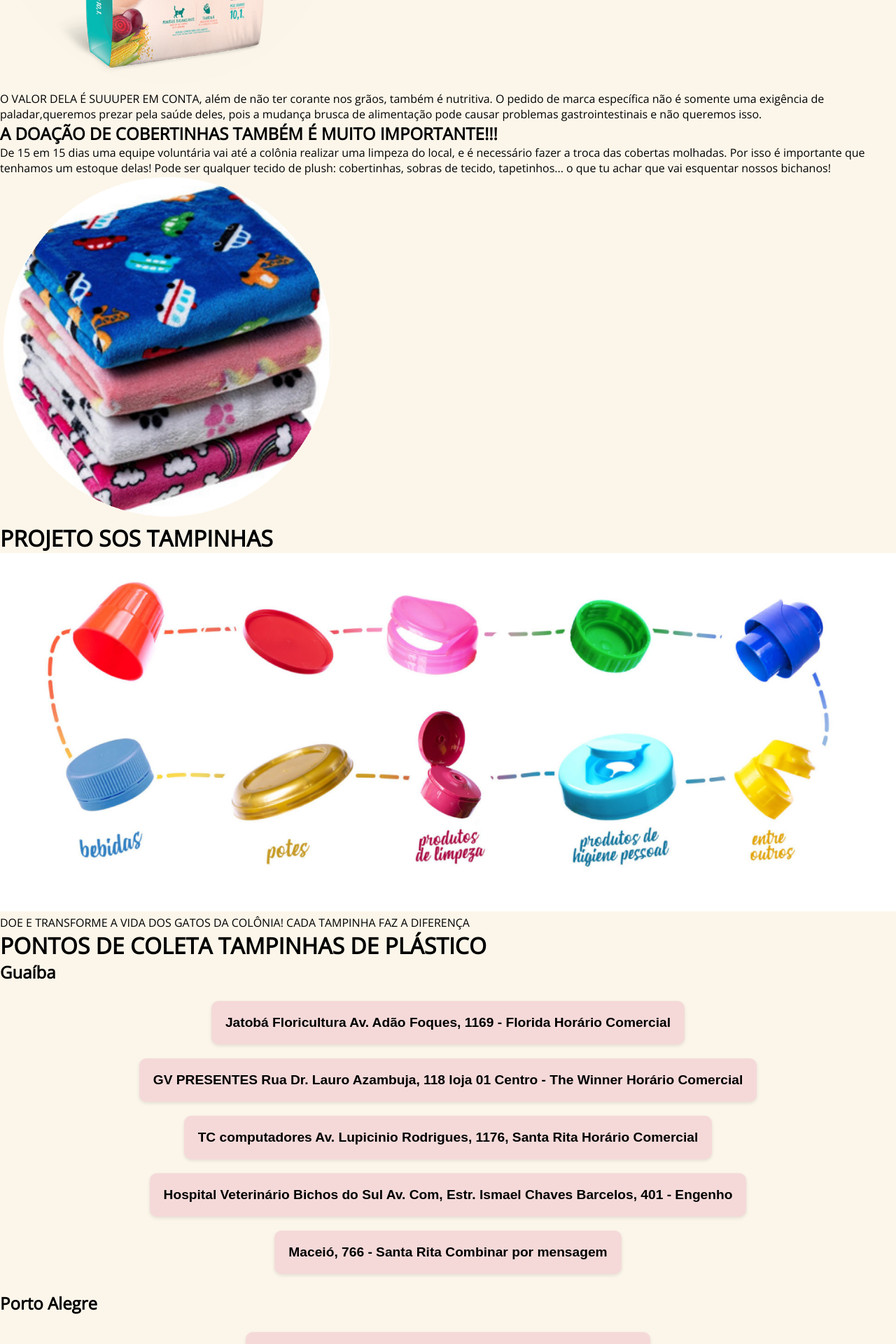
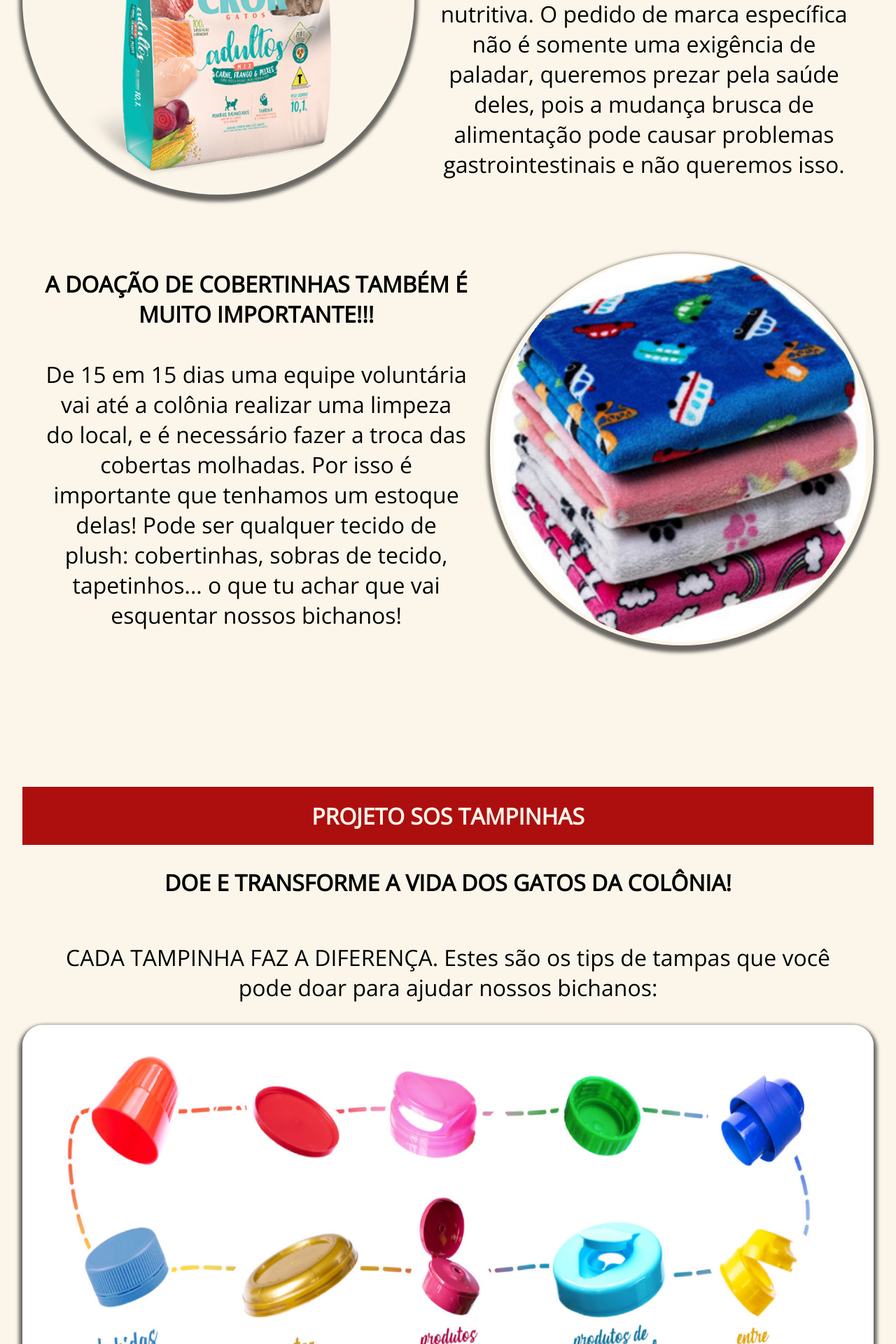
Before and after one commit to GeorgeMBS/projetos-pessoais, a React (Vite) app in the folder sos-gatinhos/: page /Doacoes in a window 1280 px wide. Shown: the part 640-2560 px from the top of the page at 70% size. Built offline with nearby package versions, Linux system fonts and the light colour scheme.

Commit message:
Home e Doações

```diff
--- a/sos-gatinhos/src/components/Doacoes.jsx
+++ b/sos-gatinhos/src/components/Doacoes.jsx
@@ -8,17 +8,16 @@ const Doacoes = () => {
 
       <div className='racao'>
 
-        <h2>
-          ESSA É A MARCA DA RAÇÃO QUE ELES COMEM! Para quem quiser doar ela em si!
-        </h2>
 
         <img
+          className='marca'
           src="/racao.png"
           alt="Ração"
         />
 
-        <p className='texto'>
-          O VALOR DELA É SUUUPER EM CONTA, além de não ter corante nos grãos, também é nutritiva. O pedido de marca específica não é somente uma exigência de paladar,queremos prezar pela saúde deles, pois a mudança brusca de alimentação pode causar problemas gastrointestinais e não queremos isso.
+        <p>
+          <h2 className='sub'>ESSA É A MARCA DA RAÇÃO QUE ELES COMEM!</h2> <br /> Para quem quiser doar ela em si!
+          O valor dela é super em conta, além de não ter corante nos grãos, também é nutritiva. O pedido de marca específica não é somente uma exigência de paladar, queremos prezar pela saúde deles, pois a mudança brusca de alimentação pode causar problemas gastrointestinais e não queremos isso.
         </p>
 
       </div>
@@ -26,15 +25,13 @@ const Doacoes = () => {
 
       <div className='cobertor'>
 
-        <h2>
-          A DOAÇÃO DE COBERTINHAS TAMBÉM É MUITO IMPORTANTE!!!
-        </h2>
-
-        <p className='texto'>
+        <p>
+          <h1 className='sub'>A DOAÇÃO DE COBERTINHAS TAMBÉM É MUITO IMPORTANTE!!!</h1> <br />
           De 15 em 15 dias uma equipe voluntária vai até a colônia realizar uma limpeza do local, e é necessário fazer a troca das cobertas molhadas. Por isso é importante que tenhamos um estoque delas! Pode ser qualquer tecido de plush: cobertinhas, sobras de tecido, tapetinhos... o que tu achar que vai esquentar nossos bichanos!
         </p>
 
         <img
+          className='coberta'
           src="/cobertas.png"
           alt="Cobertas"
         />
@@ -43,18 +40,20 @@ const Doacoes = () => {
 
 
       <div className='tampinhas'>
-        <h1>
-          PROJETO SOS TAMPINHAS
-        </h1>
+
+        <h1>PROJETO SOS TAMPINHAS</h1>
+        <p className='sub'>
+          DOE E TRANSFORME A VIDA DOS GATOS DA COLÔNIA!
+        </p>
+        <p>CADA TAMPINHA FAZ A DIFERENÇA. Estes são os tips de tampas que você pode doar para ajudar nossos bichanos:</p>
 
         <img
+          className='tampas'
           src="/tampinhas.jpg"
           alt="Tampinhas"
         />
 
-        <p className='texto'>
-          DOE E TRANSFORME A VIDA DOS GATOS DA COLÔNIA! CADA TAMPINHA FAZ A DIFERENÇA
-        </p>
+
 
 
 
@@ -62,6 +61,8 @@ const Doacoes = () => {
           PONTOS DE COLETA TAMPINHAS DE PLÁSTICO
         </h1>
 
+        <div className='lista'>
+          <div className='guaiba'>
             <h2>
               Guaíba
             </h2>
@@ -72,32 +73,34 @@ const Doacoes = () => {
               <li>Hospital Veterinário Bichos do Sul Av. Com, Estr. Ismael Chaves Barcelos, 401 - Engenho</li>
               <li> Maceió, 766 - Santa Rita Combinar por mensagem</li>
             </ul>
-
+          </div>
+          <div className='poa'>
             <h2>
               Porto Alegre
             </h2>
-
             <ul>
               <li>Rua Vicente Ferreira Gomes, 40, Sarandi Horário comercial</li>
               <li>Av. Sertorio, 7290 Após horário comercial, combinar por mensagem</li>
               <li>Av Coronel Aparicio Borges, 1123 Ap 106 B, Glória Deixar na portaria para Milene</li>
             </ul>
-
+          </div>
+          <div className='eldorado'>
             <h2>
               Eldorado do Sul
             </h2>
-
             <ul>
               <li>Rua Eurico Gaspar Dutra, 214 Bairro Loteamento Combinar por mensagem</li>
             </ul>
-
+          </div>
+          <div className='canoas'>
             <h2>
               Canoas
             </h2>
-
             <ul>
               <li>SWAG Complex - Estúdio de Dança R. Açucena, 1801 - Estância Velha</li>
             </ul>
+          </div>
+        </div>
 
       </div>
 
--- a/sos-gatinhos/src/components/Home.jsx
+++ b/sos-gatinhos/src/components/Home.jsx
@@ -78,9 +78,9 @@ const Home = () => {
         </ul>
       </div>
 
-      <h2 className='subtitle'><img className='adote' src="src/adote.png" alt="adote" />Mas ainda precisamos achar um lar para muitos dos nossos gatinhos!</h2>
+      <h2 className='subtitle2'><img className='adote' src="src/adote.png" alt="adote" />Mas ainda precisamos achar um lar para muitos dos nossos gatinhos!</h2>
 
-      <p>Entre em contato conosco pelas nossas redes sociais, ou no nosso grupo do <a href="https://chat.whatsapp.com/J80TmFKX84I9M0GFNtQFfm">WhatsApp</a>.</p>
+      <p>Entre em contato conosco pelas nossas redes sociais, ou no nosso grupo do <a className='whats' href="https://chat.whatsapp.com/J80TmFKX84I9M0GFNtQFfm">WhatsApp</a>.</p>
       <p>Toda ajuda é muito bem vinda! Na seção de "Doações" explicamos como você pode ajudar e fazer a diferença!</p>
 
     </div>
--- a/sos-gatinhos/src/components/styles/Doacoes.css
+++ b/sos-gatinhos/src/components/styles/Doacoes.css
@@ -1,41 +1,117 @@
 .containerprincipal {
-  width: 100%;
-  background-color: #FCF6EA;
   display: grid;
   align-items: center;
   justify-content: center;
-  min-height: 100vh;
 }
 
+ .racao {
+  display: flex;
+  align-items: center;
+  justify-content: space-around;
+  padding: 2em;
+  padding-top: 5em;
+ }
+
+ .racao img {
+  width: 35em;
+  height: 35em;
+  border-radius: 500px;
+  box-shadow: 0px 5px 5px 5px rgba(0, 0, 0, 0.582);
+ }
+
+ .racao p{
+  text-align: center;
+  padding: 1em;
+  font-size: xx-large;
+ }
+
+ .sub {
+  font-size: xx-large;
+  font-weight: bolder;
+ }
 
 
-.containerprincipal img {
-  width: 30em;
-  height: auto;
-  max-width: 100%;
+ .cobertor {
+  display: flex;
+  align-items: center;
+  justify-content: space-around;
+  padding: 2em;
+
+ }
+
+ .cobertor img {
+  width: 35em;
+  height: 35em;
+  border-radius: 500px;
+  box-shadow: 0px 5px 5px 5px rgba(0, 0, 0, 0.582);
+ }
+
+ .cobertor p{
+  text-align: center;
+  padding: 1em;
+  font-size: xx-large;
+ }
+
+ .tampinhas {
+  display: grid;
+  align-items: center;
+  justify-content: center;
+  padding: 2em;
+
+ }
+
+
+ .tampinhas img {
+  width: 100%;
+  height: 35em;
+  border-radius: 30px;
+  box-shadow: 0px 5px 5px 5px rgba(0, 0, 0, 0.582);
+ }
+
+ .tampinhas p{
+  text-align: center;
+  padding: 1em;
+  padding-top: 1em;
+  font-size: xx-large;
+ }
+
+ .tampinhas h1 {
+  text-align: center;
+  background-color: #AD0F0F;
+  color: #FCF6EA;
+  padding: 20px;
+
+  margin-top: 4em;
+  display: flex;
+  align-items: center;
+  justify-content: center;
+ }
+
+ .lista {
+  display: flex;
+  gap: 50px;
+  margin-top: 4em;
 }
 
-.tampinhas ul {
-  padding: 15px;
-  display: flex;
-  justify-content: center;
-  align-items: center;
-  flex-wrap: wrap;
+.lista > div {
+  flex: 1;
+  border: 1px solid #ccc;
+  padding: 10px;
 }
 
-.tampinhas li {
-  pointer-events: none;
-  background-color: rgb(245, 217, 217);
-  padding: 10px;
-  border-radius: 10px;
-  box-shadow: 0px 2px 5px rgba(0, 0, 0, 0.1);
-  text-align: center;
-  font-family: Arial, sans-serif;
-  padding: 20px;
-  margin: 10px;
-
+.lista h2 {
+  background-color: #f0f0f0;
+  padding: 5px;
+  margin: 0;
 }
 
-.tampinhas img {
-  width: fit-content;
+.lista ul {
+  list-style-type: none;
+  padding: 0;
+  margin: 10px 0 0 0;
 }
+
+.lista li {
+  margin-bottom: 5px;
+  margin: 10px;
+}
--- a/sos-gatinhos/src/components/styles/Footer.css
+++ b/sos-gatinhos/src/components/styles/Footer.css
@@ -18,8 +18,15 @@
 }
 
 .rodape img {
-  height: 60px;
-  width: 60px;
+  height: 50px;
+  width: 50px;
+  border-radius: 10px;
+}
+
+.rodape img:hover {
+  height: 50px;
+  width: 50px;
+  box-shadow: 0px 5px 5px 5px rgba(0, 0, 0, 0.582);
 }
 
 .rodape .social a {
@@ -38,6 +45,13 @@
   font-size: large;
 }
 
+.dGitHub a:hover {
+  background-color: #FCF6EA;
+  color: #AD0F0F;
+  border-radius: 10px;
+  font-weight: bolder;
+}
+
 .dGitHub p {
   color: rgb(186, 216, 130);
   font-size: large;
--- a/sos-gatinhos/src/components/styles/Home.css
+++ b/sos-gatinhos/src/components/styles/Home.css
@@ -61,23 +61,37 @@
   margin-top: .5em;
   display: flex;
   align-items: center;
-  justify-content: space-around;
+  justify-content: space-evenly;
+}
+
+.subtitle2 {
+  text-align: center;
+  background-color: #AD0F0F;
+  color: #FCF6EA;
+  padding: 20px;
+  margin-top: .5em;
+  display: flex;
+  align-items: center;
+  justify-content: center;
 }
 
 .container-galeria {
-  padding: 10em;
+  padding: 5em;
   display: flex;
   justify-content: center;
   align-items: center;
   flex-wrap: wrap;
+  max-width: 100%;
 }
 
 .galeria {
   pointer-events: none;
   display: grid;
   grid-template-columns: repeat(3, 1fr); /* 3 colunas na grade */
-  gap: 50px; /* Espaçamento entre as imagens */
+  gap: 20px; /* Espaçamento entre as imagens */
   justify-content: center; /* Centraliza horizontalmente as imagens */
+  overflow: hidden;
+
 }
 
 .galeria img {
@@ -89,6 +103,21 @@
 }
 
 .adote {
-  width: 2em;
-  height: 2em;
+  width: 3em;
+  height: 3em;
+  margin-right: 1em;
+
 }
+
+.whats {
+  text-decoration: none;
+  color: darkgreen;
+  font-weight: bolder;
+}
+
+.whats:hover{
+
+  color: rgb(36, 39, 36);
+  background-color: #ad0f0f2f;
+  border-radius: 10px;
+}
```
Lines whose indentation alone changed are shown as unchanged.
